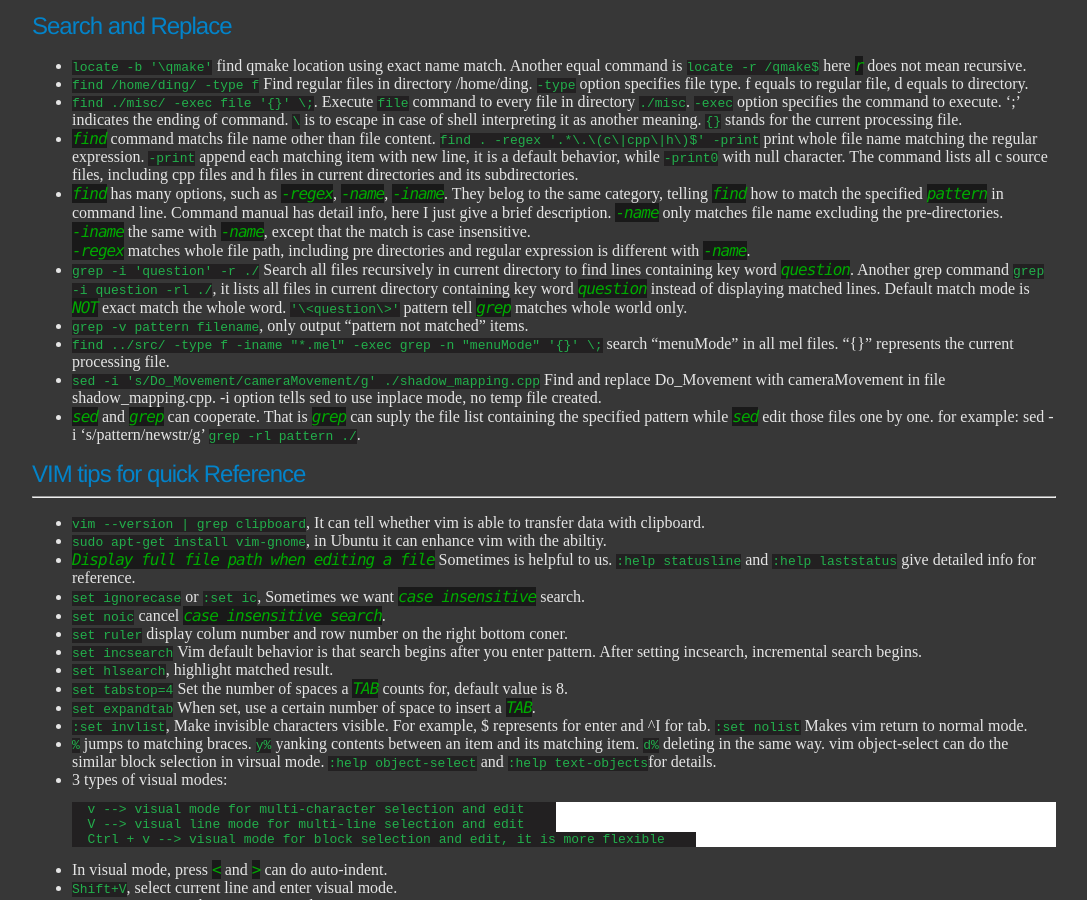
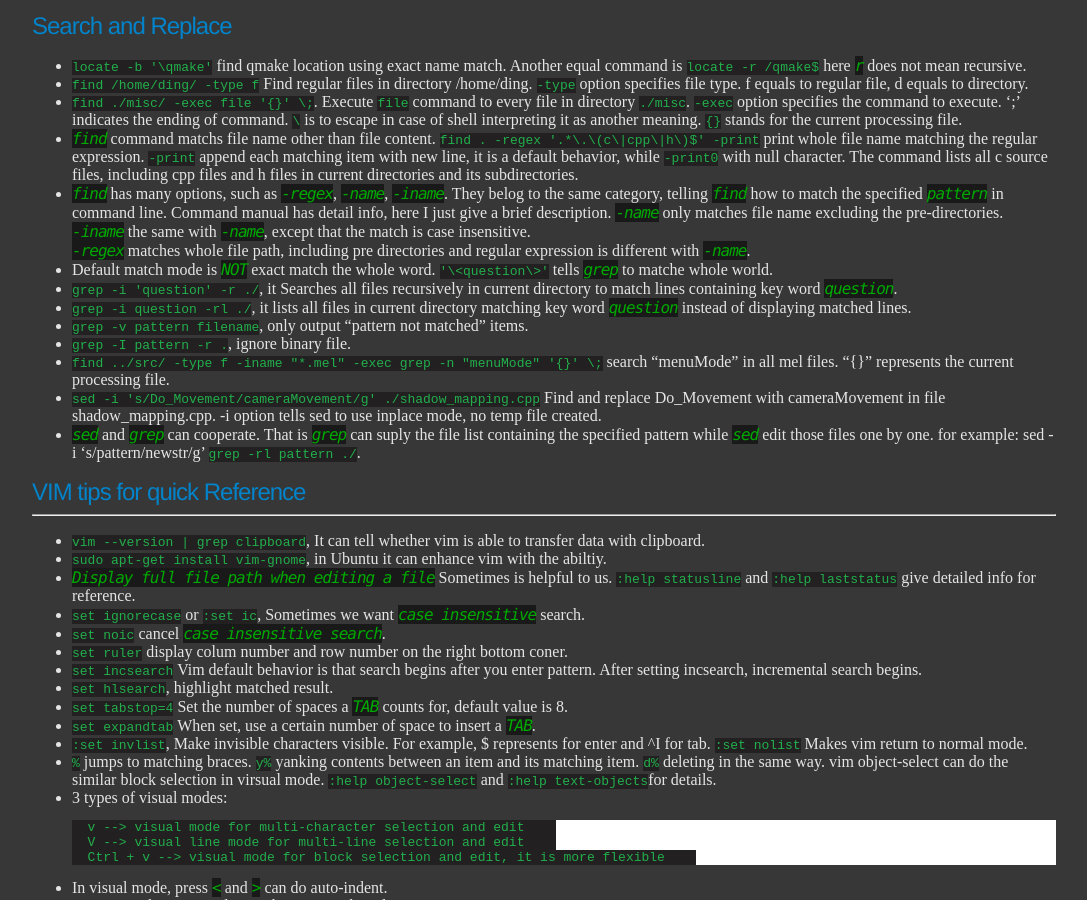
Before and after one commit to ychding11/ychding11.github.io, a Jekyll site: the page built from _posts/2015-03-16-Useful-Linux-Command.md, in a window 1280 px wide and 900 px high, scrolled down 797 px. Shown: the whole window, without its empty margins (96-1183 px from the left). Built offline with Jekyll 4.4.1, drawn with Linux system fonts in a browser that asks for light colours.

Commit message:
adding grep -I related info.

```diff
--- a/_posts/2015-03-16-Useful-Linux-Command.md
+++ b/_posts/2015-03-16-Useful-Linux-Command.md
@@ -70,13 +70,11 @@ This post summaries the commom usefull commands on Linux Platform.
   *-iname* the same with *-name*, except that the match is case insensitive.
   *-regex* matches whole file path, including pre directories and regular
   expression is different with *-name*.
-- `grep -i 'question' -r ./` Search all files recursively in current directory
-  to find lines containing key word *question*. Another grep command
-  `grep -i question -rl ./`, it lists all files in current directory containing key
-   word *question* instead of displaying matched lines. Default match mode is *NOT*
-   exact match the whole word. `'\<question\>'` pattern tell *grep* matches whole
-   world only.
+- Default match mode is *NOT* exact match the whole word. `'\<question\>'` tells *grep* to matche whole world.
+- `grep -i 'question' -r ./`, it Searches all files recursively in current directory to match lines containing key word *question*.
+- `grep -i question -rl ./`, it lists all files in current directory matching key word *question* instead of displaying matched lines.
 - `grep -v pattern filename`, only output "pattern not matched" items.
+- `grep -I pattern -r .`, ignore binary file.
 - `find ../src/ -type f -iname "*.mel" -exec grep -n "menuMode" '{}' \;` search "menuMode" in all mel files. "{}" represents the current processing file.
 - `sed -i 's/Do_Movement/cameraMovement/g' ./shadow_mapping.cpp` Find and replace Do_Movement with cameraMovement in file shadow_mapping.cpp. -i option tells sed to use inplace mode, no temp file created.
 - *sed* and *grep* can cooperate. That is *grep* can suply the file list containing the specified pattern while *sed* edit those files one by one. for example: sed -i 's/pattern/newstr/g' `grep -rl pattern ./`.
```
